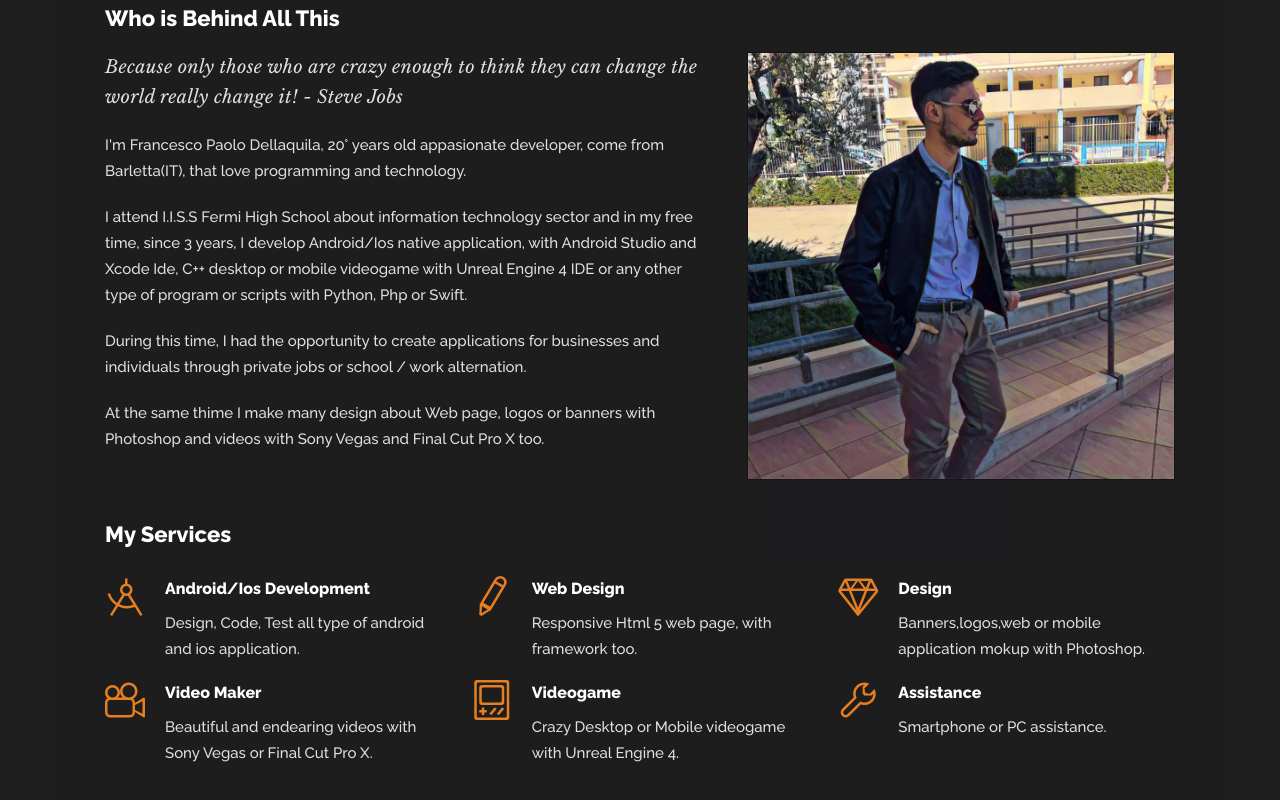
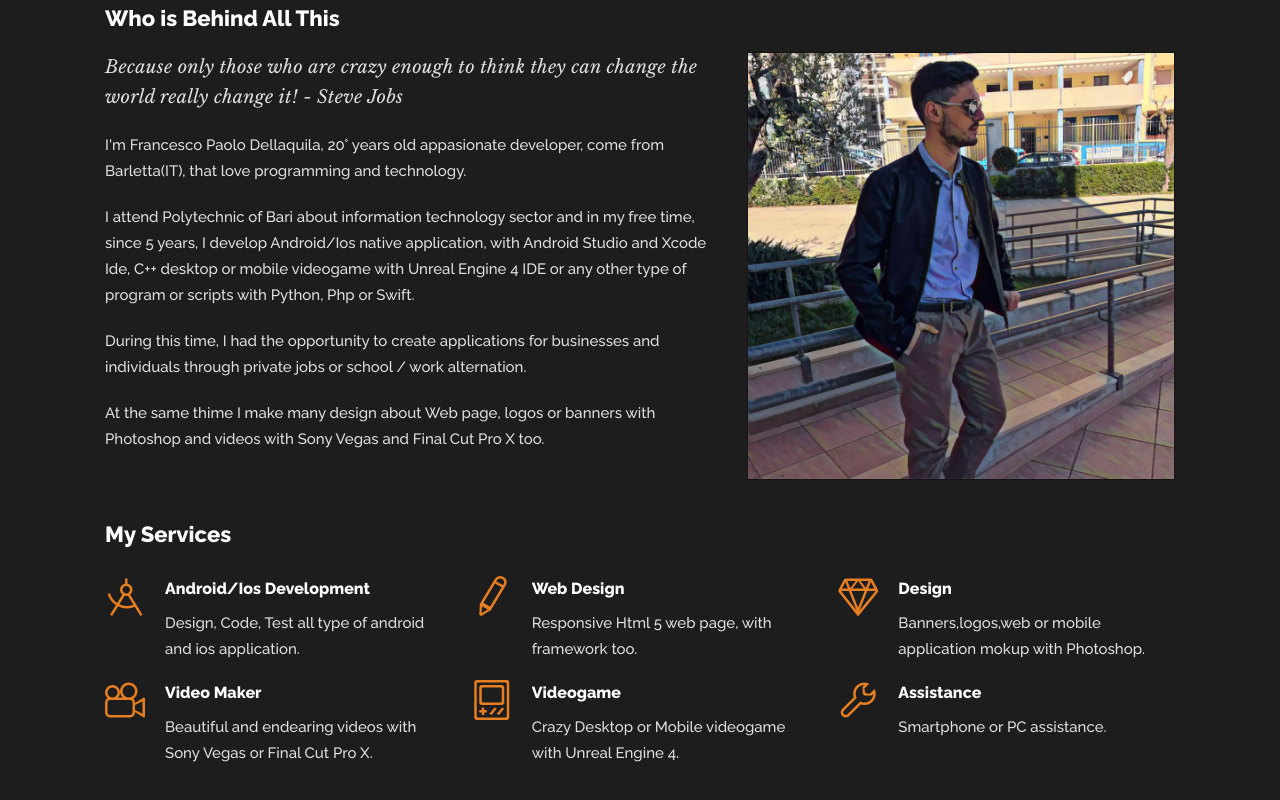
Before and after one commit to paolodellaquila/CV, a plain HTML site: page index.html in a window 1280 px wide. Shown: the part 2730-3530 px from the top of the page. Drawn offline with nearby package versions, Linux system fonts and the light colour scheme; files whose address does not match are found by name.

Commit message:
update website 2

```diff
--- a/index.html
+++ b/index.html
@@ -283,7 +283,7 @@
             <p class="lead">Because only those who are crazy enough to think they can change the world really change it! - Steve Jobs</p>
 
             <p>I'm Francesco Paolo Dellaquila, 20° years old appasionate developer, come from Barletta(IT), that love programming and technology. </p>
-            <p>I attend I.I.S.S Fermi High School about information technology sector and in my free time, since 3 years, I develop Android/Ios native application, with Android Studio and Xcode Ide, C++ desktop or mobile videogame with Unreal Engine 4 IDE or any other type of program or scripts with Python, Php or Swift.</p>
+            <p>I attend Polytechnic of Bari about information technology sector and in my free time, since 5 years, I develop Android/Ios native application, with Android Studio and Xcode Ide, C++ desktop or mobile videogame with Unreal Engine 4 IDE or any other type of program or scripts with Python, Php or Swift.</p>
 
             <p> During this time, I had the opportunity to create applications for businesses and individuals through private jobs or school / work alternation.
 
```
